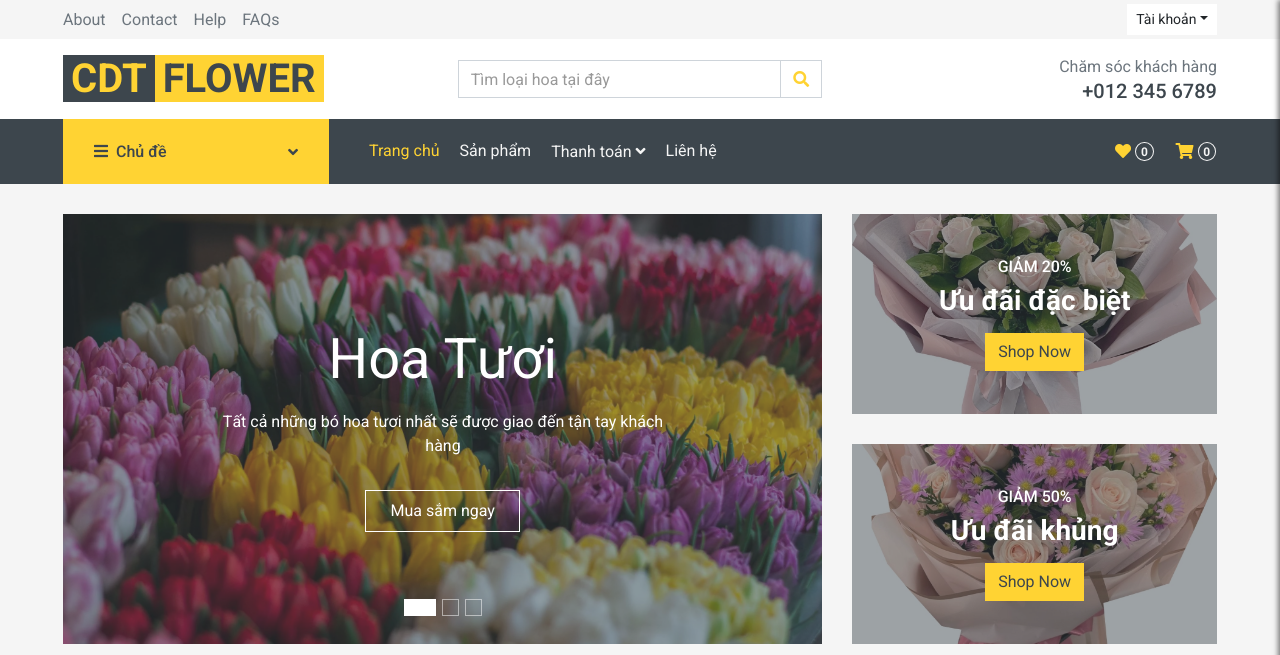
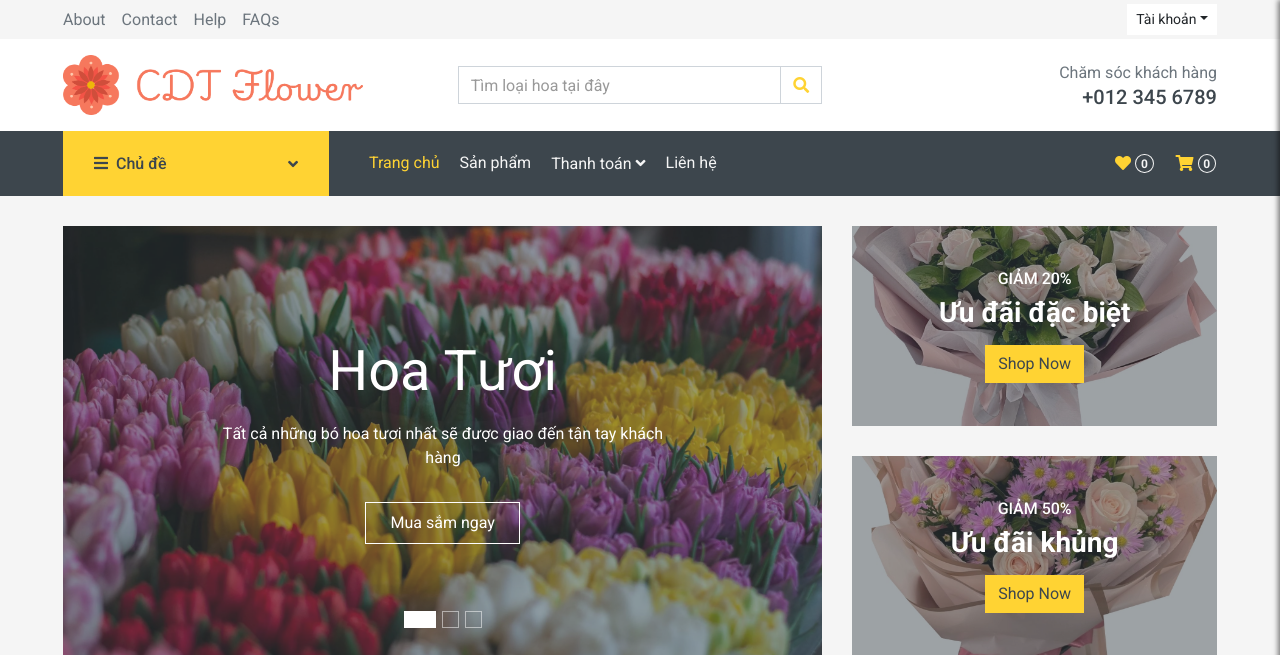
Before and after one commit to quangkuong1109/web_ban_hoa, a PHP site: page /index.php in a window 1280 px wide. Shown: the top 655 px of the page. Run offline with PHP 8.4, Linux system fonts and the light colour scheme; some libraries are stand-ins or nearby versions.

Commit message:
logo option 2 nhé

```diff
--- a/header.php
+++ b/header.php
@@ -171,8 +171,9 @@
     <div class="row align-items-center bg-light py-3 px-xl-5 d-none d-lg-flex">
         <div class="col-lg-4">
             <a href="" class="text-decoration-none">
-                <span class="h1 text-uppercase text-primary bg-dark px-2">CDT</span>
-                <span class="h1 text-uppercase text-dark bg-primary px-2 ml-n1">Flower</span>
+                <!-- <span class="h1 text-uppercase text-primary bg-dark px-2">CDT</span>
+                <span class="h1 text-uppercase text-dark bg-primary px-2 ml-n1">Flower</span> -->
+                <img width="300px" height="60px" src="img/icon_logo.png">
             </a>
         </div>
         <div class="col-lg-4 col-6 text-left">
--- a/index.php
+++ b/index.php
@@ -9,7 +9,7 @@
     <meta content="Free HTML Templates" name="description">
 
     <!-- Favicon -->
-    <link href="img/icon_flower.png" rel="icon">
+    <link href="img/flower_logo.png" rel="icon">
 
     <!-- Google Web Fonts -->
     <link rel="preconnect" href="https://fonts.gstatic.com">
```
Also changed, not shown: img/flower_logo.png (added), img/icon_logo.png (added).
